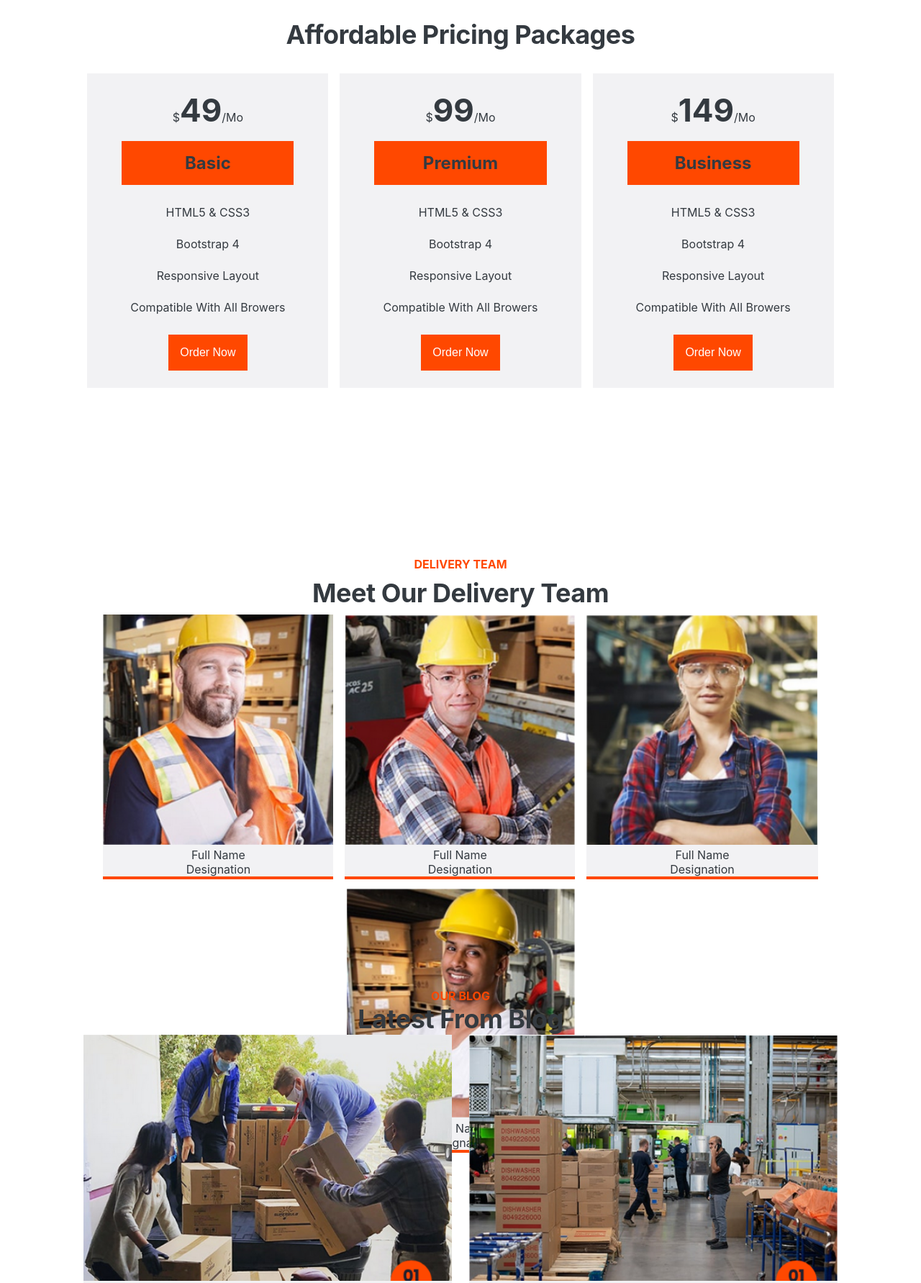
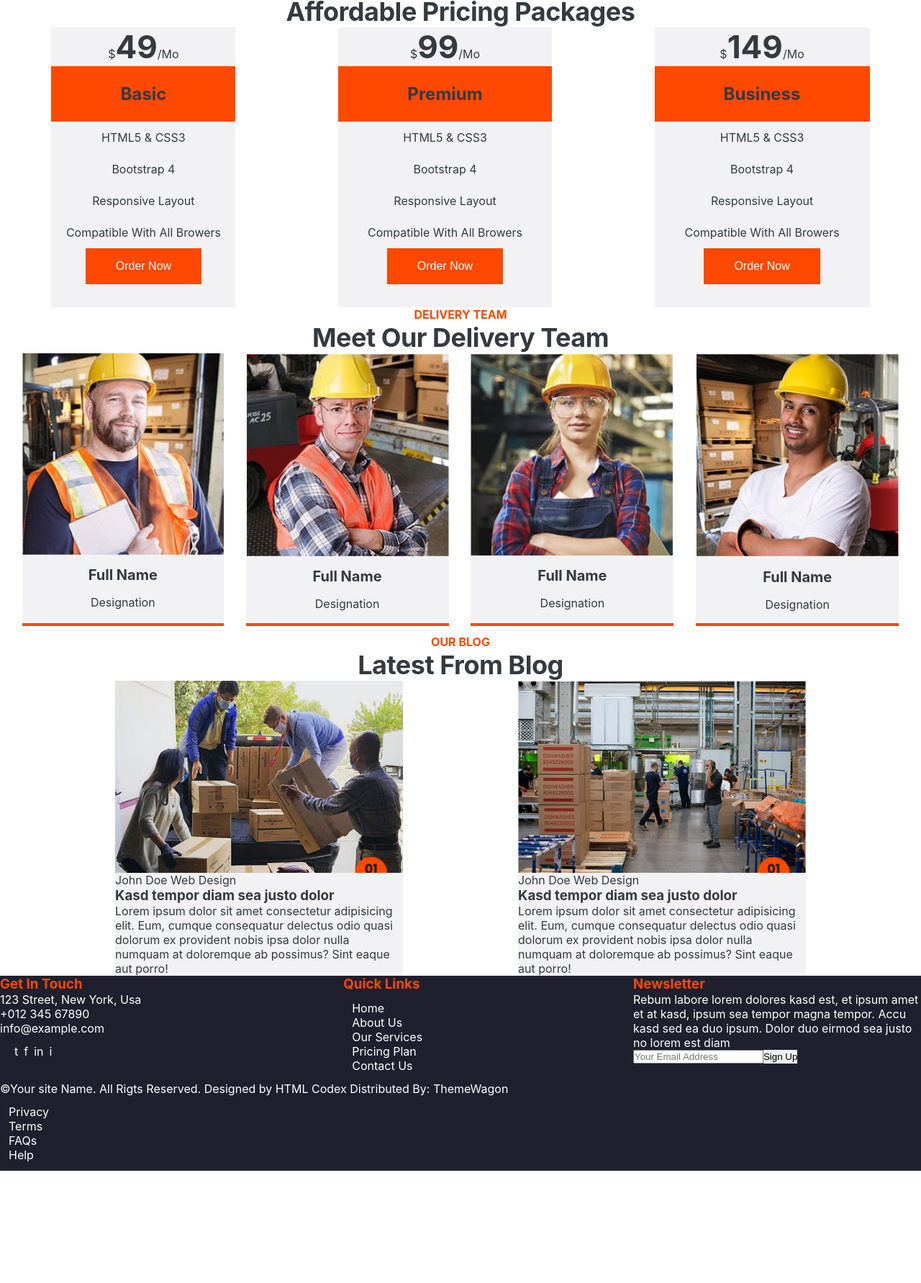
Before and after one commit to rangelconcatenado33/landingPage-exercise, a plain HTML site: page index.html in a window 1280 px wide. Shown: the part 1670-3453 px from the top of the page at 72% size. After the commit the page ends 3297 px from the top, so only its background shows below. Drawn offline with Linux system fonts and the light colour scheme.

Commit message:
correct responsive problems and added some style

```diff
--- a/index.html
+++ b/index.html
@@ -67,14 +67,12 @@
 
             </div>
         </section>
-        <section>
-
-            <div id="pricing-plan">
+        <section id="pricing-plan">
                 <h4>Pricing Plan</h4>
                 <h2>Affordable Pricing Packages</h2>
                 <div id="cards">
                     <figure>
-                        <div class="pricingPackagens">
+                        <div class="pricingPackages">
                             <p>$<span class="price">49</span>/Mo</p>
                         </div>
                         <div class="Signature">
@@ -91,7 +89,7 @@
                         <button class="btnOrder">Order Now</button>
                     </figure>
                     <figure>
-                        <div class="pricingPackagens">
+                        <div class="pricingPackages">
                             <p>$<span class="price">99</span>/Mo</p>
                         </div>
                         <div class="Signature">
@@ -108,7 +106,7 @@
                         <button class="btnOrder">Order Now</button>
                     </figure>
                     <figure>
-                        <div class="pricingPackagens">
+                        <div class="pricingPackages">
                             <p>$<span class="price">149</span>/Mo</p>
                         </div>
                         <div class="Signature">
@@ -130,36 +128,35 @@
         </section>
         <section id="teamSection">
 
-            <div class="team">
+
                 <h4>DELIVERY TEAM</h4>
                 <h2>Meet Our Delivery Team</h2>
                 <div id="people">
                     <figure>
                         <img src="person-1.png" clt="Full Name">
-                        <p class="team name">Full Name</p>
-                        <p class="team designation">Designation</p>
+                        <p class="team-name">Full Name</p>
+                        <p class="team-designation">Designation</p>
                     </figure>
                     <figure>
                         <img src="person-2.png" clt="Full Name">
-                        <p class="team name">Full Name</p>
-                        <p class="team designation">Designation</p>
+                        <p class="team-name">Full Name</p>
+                        <p class="team-designation">Designation</p>
                     </figure>
                     <figure>
                         <img src="person-3.png" clt="Full Name">
-                        <p class="team name">Full Name</p>
-                        <p class="team designation">Designation</p>
+                        <p class="team-name">Full Name</p>
+                        <p class="team-designation">Designation</p>
                     </figure>
                     <figure>
                         <img src="person-4.png" clt="Full Name">
-                        <p class="team name">Full Name</p>
-                        <p class="team designation">Designation</p>
+                        <p class="team-name">Full Name</p>
+                        <p class="team-designation">Designation</p>
                     </figure>
                 </div>
-            </div>
+
         </section>
-        <section >
+        <section id="blog">
 
-            <div id="blog">
                 <h4>OUR BLOG</h4>
                 <h2>Latest From Blog</h2>
                 <div class=blog-news>
@@ -190,7 +187,7 @@
                         </div>
                     </figure>
                 </div>
-            </div>
+
         </section>
         <section class="almost-end">
             <div id="get-in-touch">
@@ -224,9 +221,9 @@
             </div>
             <div id="newsletter">
                 <h3 class="end-title">Newsletter</h3>
+                <p>Rebum labore lorem dolores kasd est, et ipsum amet et at kasd, ipsum sea tempor magna tempor.
+                    Accu kasd sed ea duo ipsum. Dolor duo eirmod sea justo no lorem est diam</p>
                 <form>
-                    <label>Rebum labore lorem dolores kasd est, et ipsum amet et at kasd, ipsum sea tempor magna tempor.
-                        Accu kasd sed ea duo ipsum. Dolor duo eirmod sea justo no lorem est diam</label>
                     <input type="email" placeholder="Your Email Address">
                     <button>Sign Up</button>
                 </form>
--- a/style.css
+++ b/style.css
@@ -9,6 +9,7 @@ FONT SIZE SYSTEM (px)
 /*
 Main color: #ff4800 (orange)
             ##f2f2f4 (light-grey -section)
+            #1f1f2e (azul escuro rodapé)
 grey-bottom:color: #1f1f2e
 
 */
@@ -27,15 +28,13 @@ body {
 }
 
 .container {
-    /*width: 960px; */
-    display: flex;
-    flex-direction: column;
-    margin: 0 auto;
+
+
 }
 
 section {
   text-align: center;
-  height: 100vh;
+
 }
 
 header{
@@ -96,6 +95,7 @@ header button{
 #input-id{
     display: flex;
     justify-content: center;
+    flex-wrap: wrap;
 }
 
 #get-a-quote{
@@ -104,11 +104,12 @@ header button{
     justify-content: center;
     align-items: center;
     flex-wrap: wrap;
-    height: 100vh;
+
 }
 
 #request-quote{
-    width:50%;
+    width: 50vw;
+
 }
 #request-quote h4,
 #request-quote h2,
@@ -122,6 +123,7 @@ header button{
     display:flex;
     gap: 48px;
     flex-wrap: wrap;
+
 }
 
 #request-input{
@@ -129,7 +131,7 @@ header button{
    height: 100vh;
    text-align: center;
 }
-form{
+#request-input form{
     gap: 6px;
     display: flex;
     flex-direction: column;
@@ -137,6 +139,142 @@ form{
 }
 
 #pricing-plan{
+    display: flex;
+    flex-direction: column;
+
+
+}
+
+#cards{
+    display: flex;
+    justify-content: space-around;
+    align-items: center;
+    flex-wrap: wrap;
+}
+
+#cards figure{
+    background-color: #f2f2f4;
+    display:flex;
+    flex-direction: column;
+    align-items: center;
+
+}
+
+.pricingPackages .price{
+    font-size: 44px;
+    font-weight: bold;
+}
+
+.planType{
+    font-size: 24px;
+    font-weight: bold;
+}
+
+.Signature{
+    background-color: #ff4800;
+    padding: 24px 96px;
+
+
+}
+
+.plan-details li{
+    margin-bottom: 24px;
+}
+.plan-details li:last-child{
+    margin-bottom: 0px;
+}
+
+.btnOrder{
+    background-color: #ff4800;
+    padding: 16px 0;
+    font-size: 16px ;
+    color: white;
+    text-align: center;
+    padding: 16px 42px;
+    margin-bottom: 32px;
+}
+
+#teamSection{
+    display:flex;
+    flex-direction: column;
+}
+
+#people{
+    display: flex;
+    flex-wrap: wrap;
+    justify-content: space-evenly;
+}
+
+#people figure{
+    display: flex;
+    flex-direction: column;
+    background-color: #f2f2f4;
+    box-shadow: 0 4px #ff4800;
+    margin-bottom: 16px;
+}
+
+.team-name{
+    font-weight: bold;
+    font-size: 20px;
+    padding: 16px 12px;
+}
+
+.team-designation{
+    padding-bottom: 16px;
+}
+
+#blog{
+    display: flex;
+    flex-direction: column;
+
+}
+
+.blog-news{
+    display: flex;
+    text-align: left;
+    flex-wrap: wrap;
+    justify-content: space-evenly;
+    flex-basis:25vw;
+
+}
+.news{
+    display: flex;
+    flex-direction: column;
+    flex-basis:25vw;
+    background-color: #f2f2f4;
+}
+.news img{
+
+   width: 400px;
+
+
+}
+
+.almost-end,
+footer{
+    background-color: #1f1f2e;
+    color:  white;
+    text-align: left;
+}
+
+.almost-end{
+    display: flex;
+    justify-content: space-between;
+}
+.end-title{
+    color: #ff4800;
+}
+#newsletter{
+    display: flex;
+    flex-direction: column;
+    flex-basis: 400px;
+}
+form{
+    display: flex;
+}
+
+
+/* #pricing-plan{
     display: flex;
     flex-direction: column;
     gap: 32px;
@@ -271,3 +409,5 @@ form{
     justify-content: flex-start;
     gap:9px;
 }
+
+*/
```
Also changed, not shown: 1 other file.
